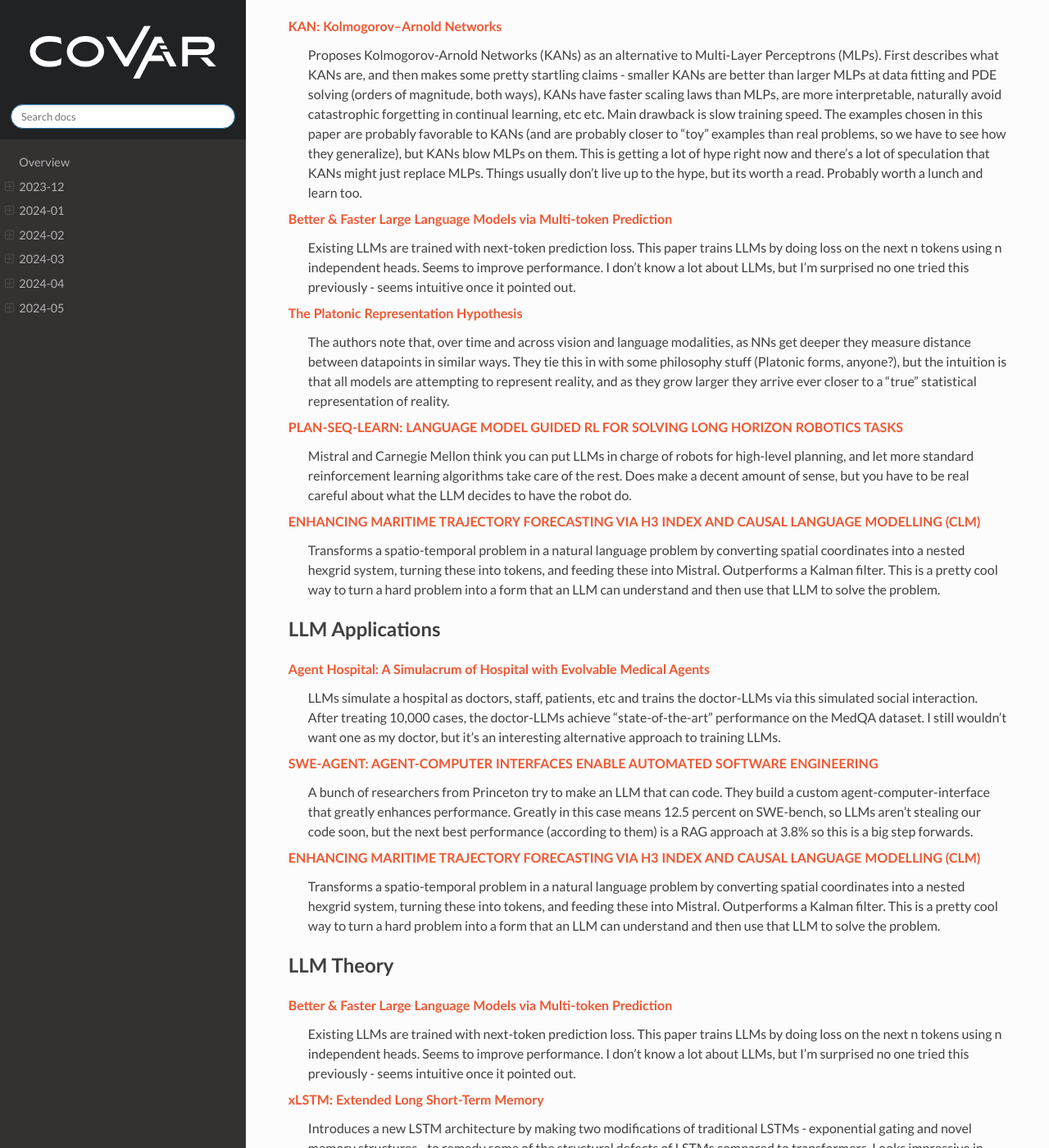
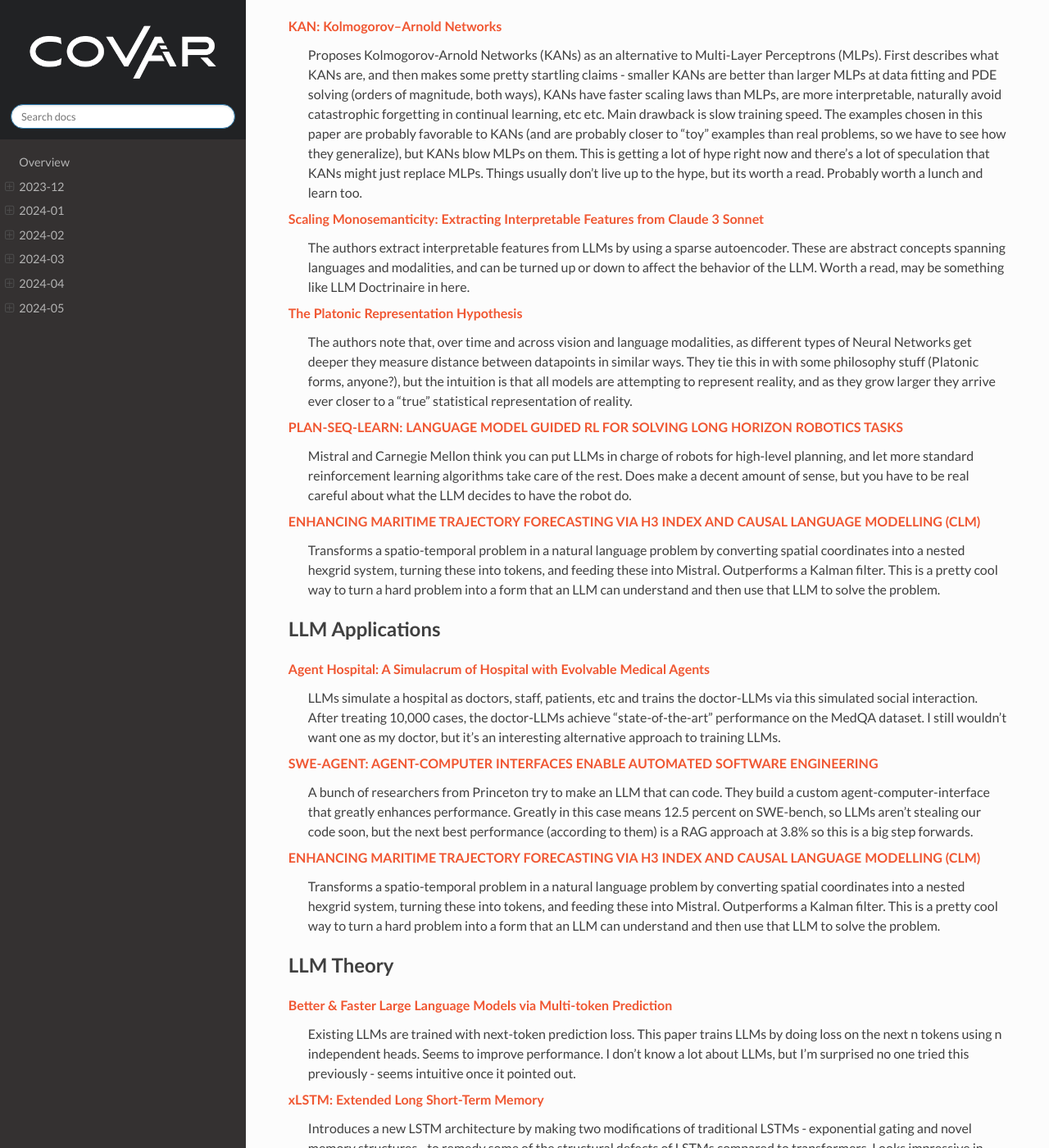
Before and after one commit to covartech/zeitgeist, a Sphinx documentation site: the page built from docs/issues/2024-06.rst, in a window 1280 px wide and 1400 px high, scrolled down 344 px. Shown: the whole window at 82% size. Built offline with Sphinx 7.4.7 and the Read the Docs theme 2.0.0, drawn with Linux system fonts in a browser that asks for light colours; some of the changed text lies outside the part shown.

Commit message:
Update 2024_05_22

```diff
--- a/docs/issues/2024-06.rst
+++ b/docs/issues/2024-06.rst
@@ -11,11 +11,11 @@
 `KAN: Kolmogorov–Arnold Networks <https://arxiv.org/pdf/2404.19756>`_
     Proposes Kolmogorov-Arnold Networks (KANs) as an alternative to Multi-Layer Perceptrons (MLPs).  First describes what KANs are, and then makes some pretty startling claims - smaller KANs are better than larger MLPs at data fitting and PDE solving (orders of magnitude, both ways), KANs have faster scaling laws than MLPs, are more interpretable, naturally avoid catastrophic forgetting in continual learning, etc etc.  Main drawback is slow training speed.  The examples chosen in this paper are probably favorable to KANs (and are probably closer to "toy" examples than real problems, so we have to see how they generalize), but KANs blow MLPs on them.  This is getting a lot of hype right now and there's a lot of speculation that KANs might just replace MLPs.  Things usually don't live up to the hype, but its worth a read.  Probably worth a lunch and learn too.
 
-`Better & Faster Large Language Models via Multi-token Prediction <https://arxiv.org/pdf/2404.19737>`_
-    Existing LLMs are trained with next-token prediction loss.  This paper trains LLMs by doing loss on the next n tokens using n independent heads.  Seems to improve performance.  I don't know a lot about LLMs, but I'm surprised no one tried this previously - seems intuitive once it pointed out.
+`Scaling Monosemanticity: Extracting Interpretable Features from Claude 3 Sonnet <https://transformer-circuits.pub/2024/scaling-monosemanticity/index.html>`_
+    The authors extract interpretable features from LLMs by using a sparse autoencoder.  These are abstract concepts spanning languages and modalities, and can be turned up or down to affect the behavior of the LLM.  Worth a read, may be something like LLM Doctrinaire in here.
 
 `The Platonic Representation Hypothesis <https://arxiv.org/pdf/2405.07987>`_
-    The authors note that, over time and across vision and language modalities, as NNs get deeper they measure distance between datapoints in similar ways.  They tie this in with some philosophy stuff (Platonic forms, anyone?), but the intuition is that all models are attempting to represent reality, and as they grow larger they arrive ever closer to a "true" statistical representation of reality.
+    The authors note that, over time and across vision and language modalities, as different types of Neural Networks get deeper they measure distance between datapoints in similar ways.  They tie this in with some philosophy stuff (Platonic forms, anyone?), but the intuition is that all models are attempting to represent reality, and as they grow larger they arrive ever closer to a "true" statistical representation of reality.
 
 `PLAN-SEQ-LEARN: LANGUAGE MODEL GUIDED RL FOR SOLVING LONG HORIZON ROBOTICS TASKS <https://arxiv.org/pdf/2405.01534>`_
     Mistral and Carnegie Mellon think you can put LLMs in charge of robots for high-level planning, and let more standard reinforcement learning algorithms take care of the rest.  Does make a decent amount of sense, but you have to be real careful about what the LLM decides to have the robot do.
@@ -41,6 +41,9 @@
 
 `xLSTM: Extended Long Short-Term Memory <https://arxiv.org/pdf/2405.04517>`_
     Introduces a new LSTM architecture by making two modifications of traditional LSTMs - exponential gating and novel memory structures - to remedy some of the structural defects of LSTMs compared to transformers.  Looks impressive in simulations compared to transformers and other LSTMs
+
+`Scaling Monosemanticity: Extracting Interpretable Features from Claude 3 Sonnet <https://transformer-circuits.pub/2024/scaling-monosemanticity/index.html>`_
+    The authors extract interpretable features from LLMs by using a sparse autoencoder.  These are abstract concepts spanning languages and modalities, and can be turned up or down to affect the behavior of the LLM.  Worth a read, may be something like LLM Doctrinaire in here.
 
 Doctrinaire
 -----------
@@ -68,6 +71,9 @@
 
 `Kolmogorov-Arnold Networks (KANs) for Time Series Analysis <https://arxiv.org/pdf/2405.08790>`_
     KANs come for time series (or do they).  This paper shows that 3 and 4 layer KANs outperform 3 and 4 layer MLPs.  This is very much expected behavior and, given training costs, the fair comparison is between a KAN and an MLP much deeper than the KAN.  For time series you'd probably want to compare a transformer or an LSTM.
+
+`Wav-KAN: Wavelet Kolmogorov-Arnold Networks <https://arxiv.org/pdf/2405.12832>`_
+    KANs but with wavelets instead of splines.  Seems like a decent idea (and avoids a lot of the slow training stuff KANs run into) but doesn't have a lot of good comparisons.
 
 Stats
 -----
```
